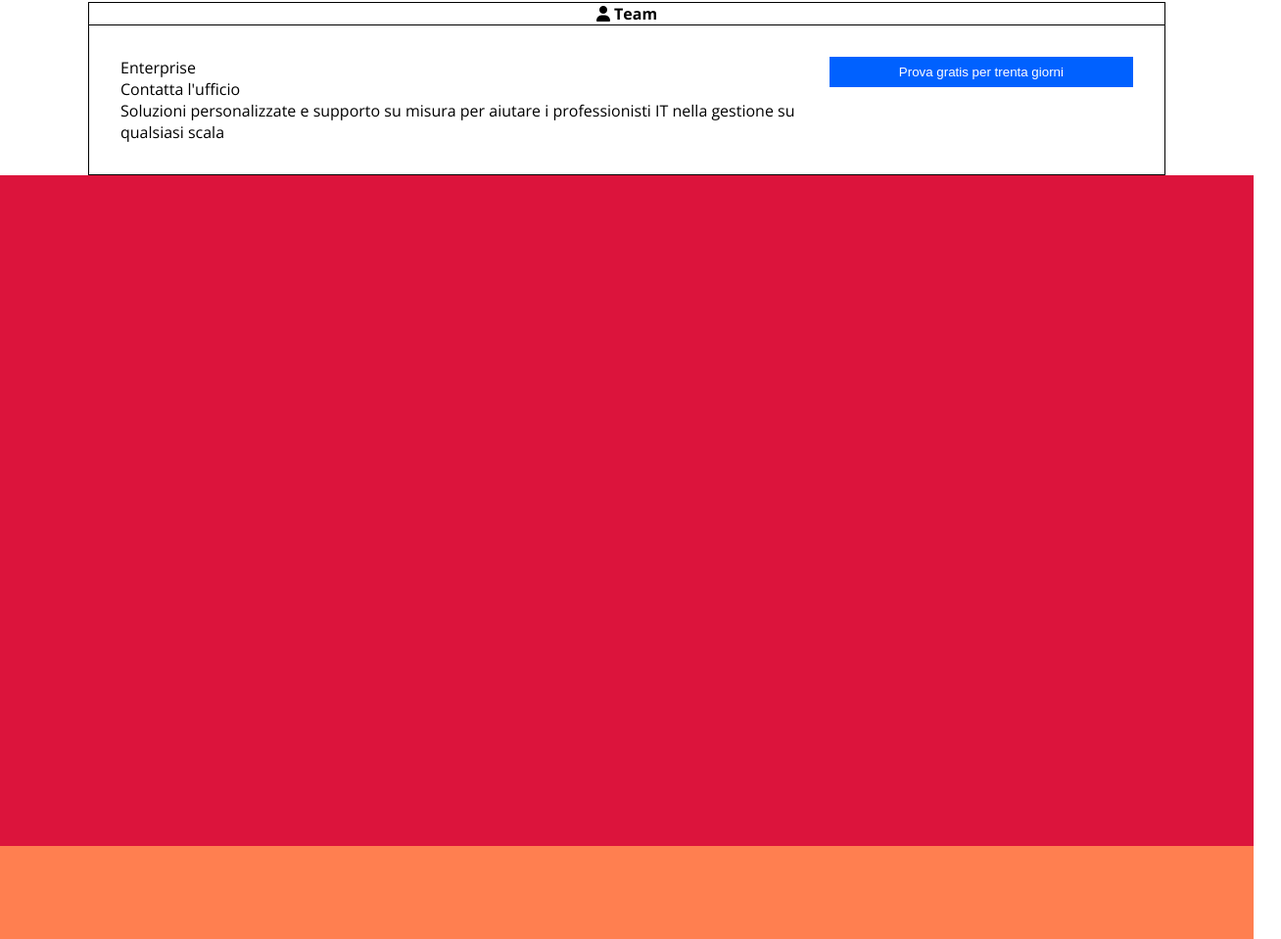
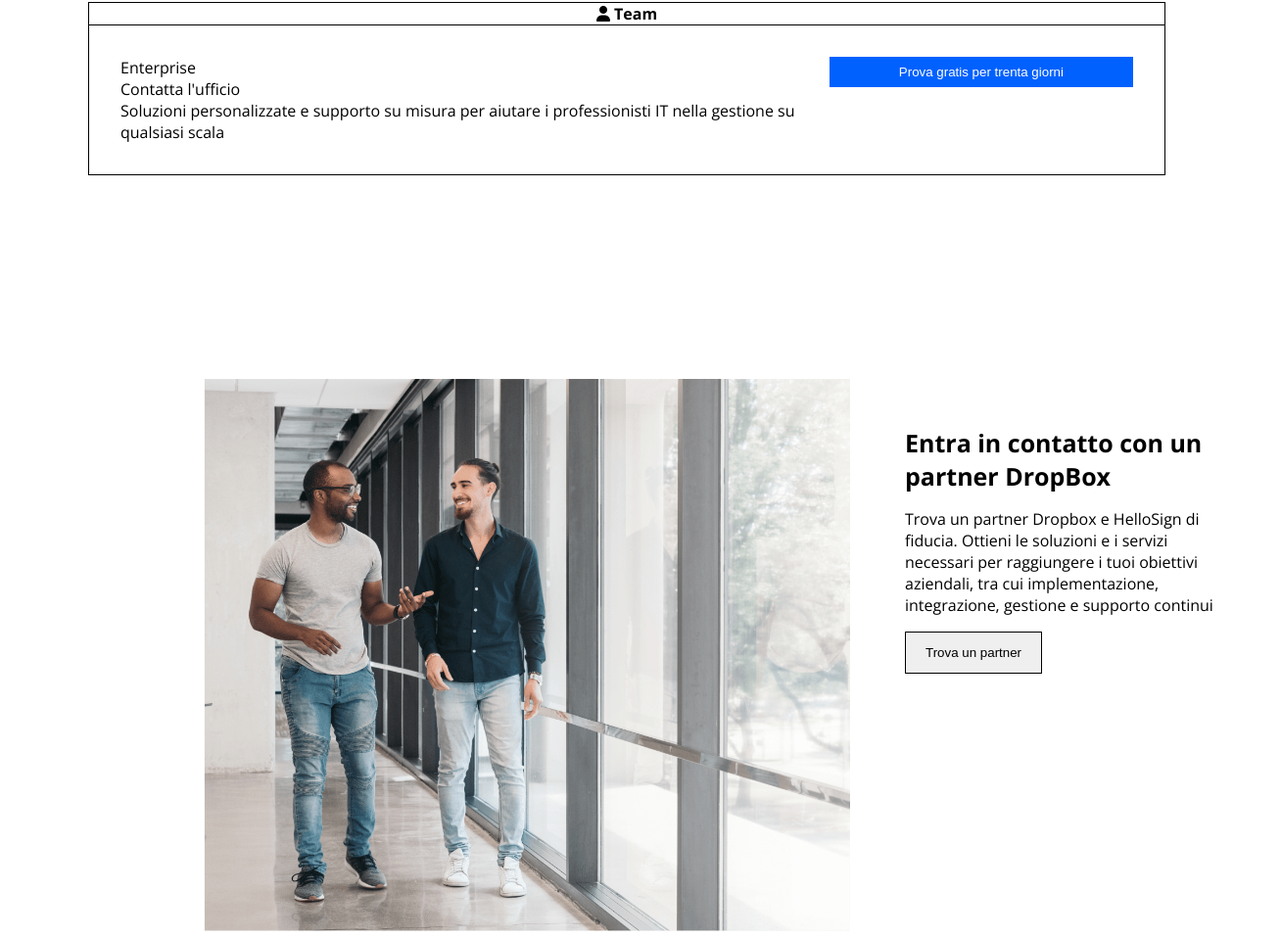
Before and after one commit to Donato-Carola/htmlcss-dropbox, a plain HTML site: page index.html in a window 1280 px wide. Shown: the part 1872-2831 px from the top of the page at 98% size, 1308 px wide, since content can reach past the window. Drawn offline with nearby package versions, Linux system fonts and the light colour scheme.

Commit message:
terza sezione, partner dell'azienda, finita

```diff
--- a/css/style.css
+++ b/css/style.css
@@ -223,6 +223,74 @@ div.flex-box-orizzontale-sub div.right-sub-row{
 
 }
 
+/*FINE SEZIONE 2*/
+
+
+
+
+
+
+
+
+  /*css per la sezione partner con due ragazzi che ridono*/
+
+  section.partner-dropbox {
+    margin: 13rem;
+
+
+
+
+
+
+  }
+
+
+
+  div.container-partner{
+
+    width: 1100px;
+    margin: 0 auto;
+
+
+
+
+
+  }
+
+   div.container-partner>div.left-box-partner{
+
+    width: 60%;
+
+
+
+   }
+
+   div.container-partner>div.right-box-partner{
+   padding: 3rem 3.5rem;
+    width: 40%;
+
+
+   }
+
+   div.left-box-partner>img{
+  width: 100%;
+    object-fit:cover;
+
+   }
+
+   div.right-box-partner h3{
+
+    font-size: 25px;
+   }
+
+   div.right-box-partner p{
+    padding: 1rem 0;
+   }
+
+   div.right-box-partner button{
+    border: 1px solid black;
+    padding: 0.8rem 1.25rem;
+   }
 
 
 
@@ -237,7 +305,17 @@ div.flex-box-orizzontale-sub div.right-sub-row{
 
 
 
-/*FINE SEZIONE 2*/
+
+
+
+
+
+  /*css per la sezione per il paino business */
+
+  section.dropbox-business {
+    height: 1659px;
+    background-color: coral;
+  }
 
 
 
@@ -246,19 +324,26 @@ div.flex-box-orizzontale-sub div.right-sub-row{
 
 
 
-  /*css per la sezione partner con due ragazzi che ridono*/
 
-  section.partener-dropbox {
-    height: 685px;
-    background-color: crimson;
-  }
 
-  /*css per la sezione per il paino business */
 
-  section.dropbox-business {
-    height: 1659px;
-    background-color: coral;
-  }
+
+
+
+
+
+
+
+
+
+
+
+
+
+
+
+
+
 
   /*css per la sezione lo go aziende partner*/
 
--- a/index.html
+++ b/index.html
@@ -228,10 +228,58 @@
 
       <!--terza sezione "parlare con un partner Dropbox" con due ragazzi che sorridono-->
 
-      <section class="partener-dropbox"></section>
+      <section class="partner-dropbox">
+        <div class="flex container-partner">
+          <div class="left-box-partner">
+            <img src="img/partner.png" alt="partner dell'azienda" />
+          </div>
+          <div class="right-box-partner">
+            <h3>Entra in contatto con un partner DropBox</h3>
+            <p>
+              Trova un partner Dropbox e HelloSign di fiducia. Ottieni le
+              soluzioni e i servizi necessari per raggiungere i tuoi obiettivi
+              aziendali, tra cui implementazione, integrazione, gestione e
+              supporto continui
+            </p>
+            <button>Trova un partner</button>
+          </div>
+        </div>
+      </section>
+
+
+
 
       <!--quarta sezione operazione che puoi fare con dropbox business-->
-      <section class="dropbox-business"></section>
+      <section class="dropbox-business">
+          <h1>Esegui più operazioni con DropBox Business</h1>
+
+
+
+
+
+
+      </section>
+
+
+
+
+
+
+
+
+
+
+
+
+
+
+
+
+
+
+
+
+
 
       <!--quinta sezione logo delle aziende partner che usano dropbox-->
       <section class="logo-aziende-partner"></section>
```
